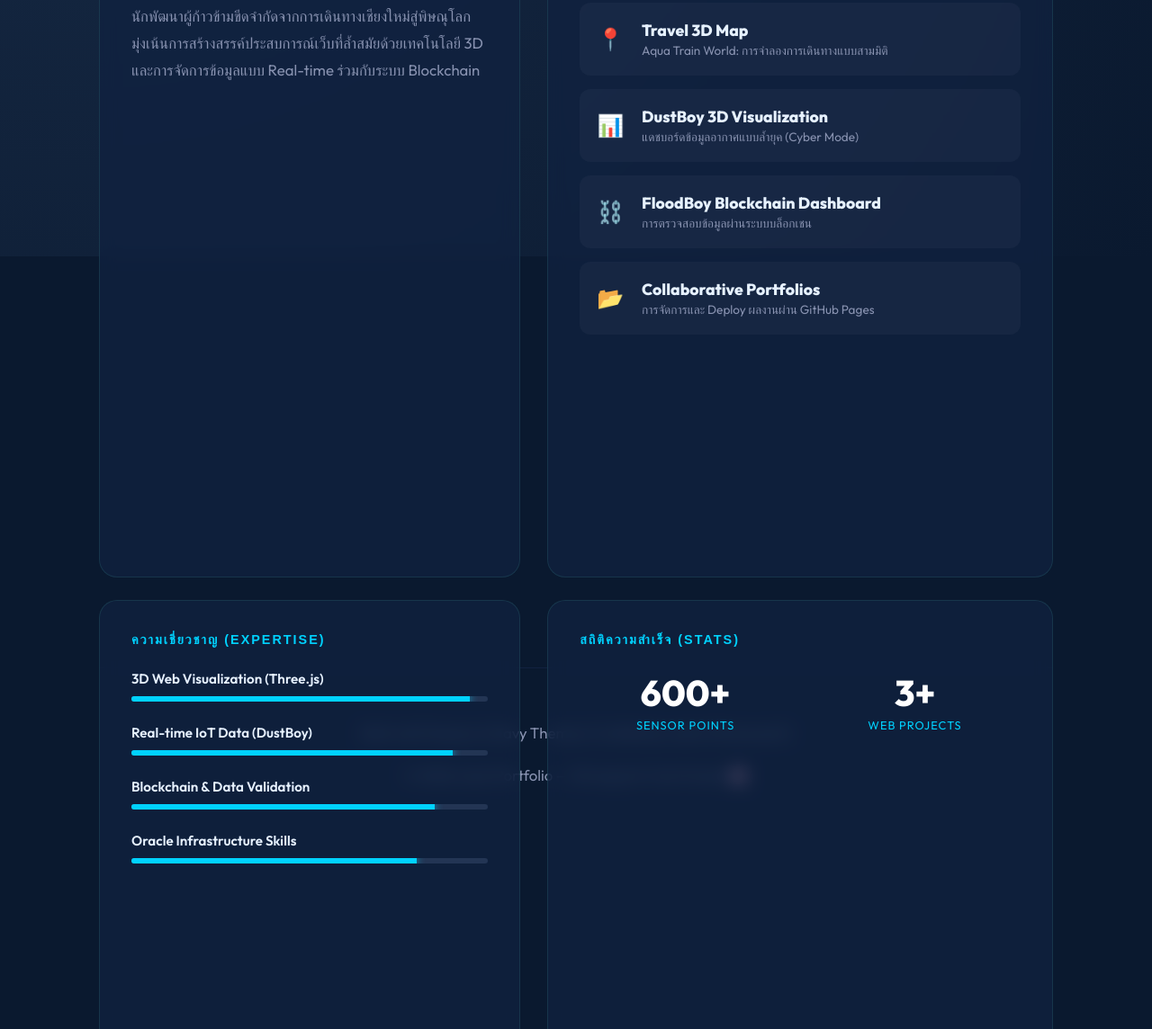
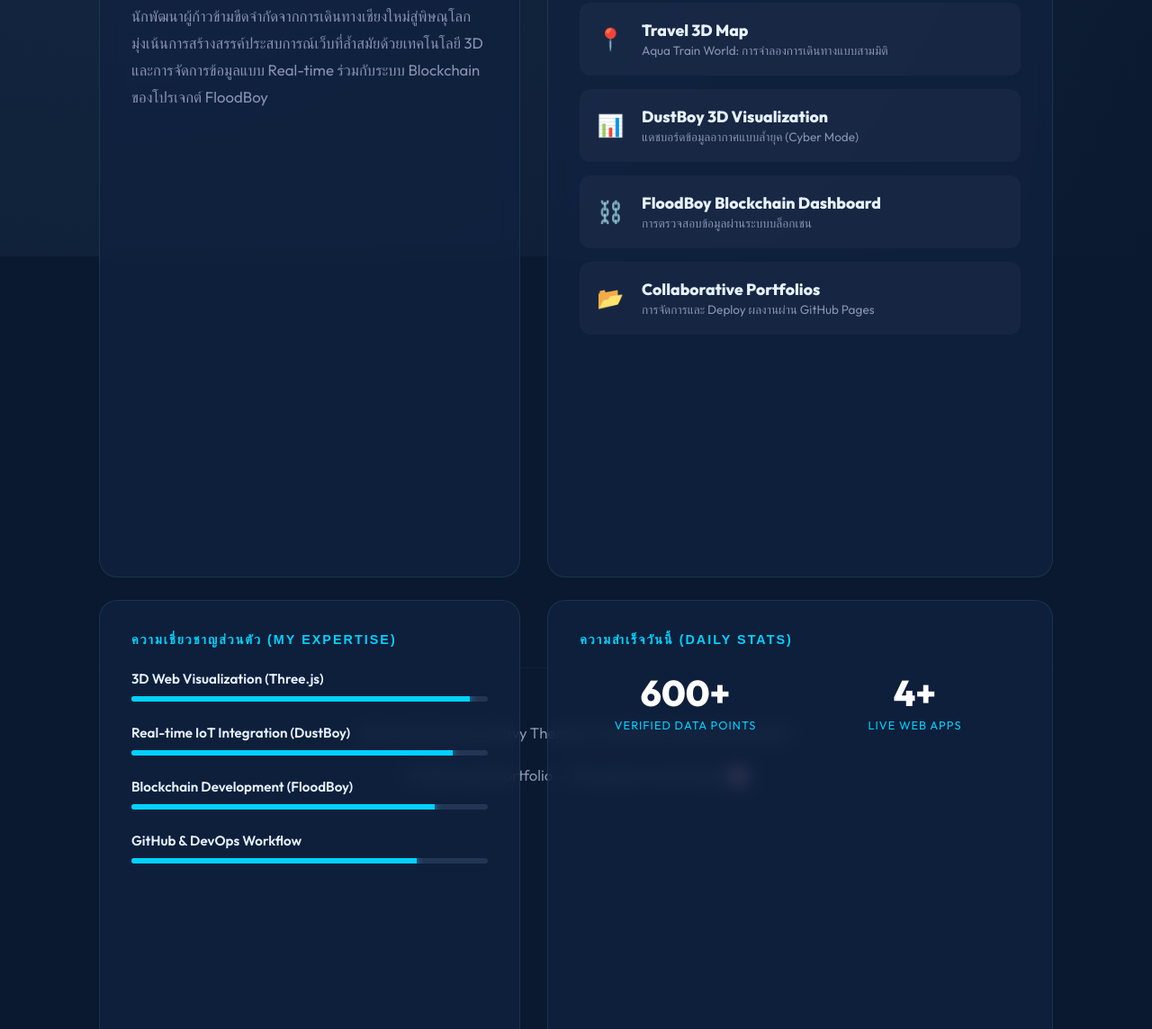
Before and after one commit to waritsarachompoo187-ai/peerada-cv-portfolio, a plain HTML site: page index.html in a window 1280 px wide. Shown: the part 515-1659 px from the top of the page at 90% size. Drawn offline with Linux system fonts and the light colour scheme; a web font is replaced by a local one.

Commit message:
feat: Connect Janis (Chomwarit) real identity and projects - absolute cleanup

```diff
--- a/index.html
+++ b/index.html
@@ -34,28 +34,28 @@
                     <h2>ตัวตนและการทำงาน (PROFILE)</h2>
                     <p>นักพัฒนาผู้ก้าวข้ามขีดจำกัดจากการเดินทางเชียงใหม่สู่พิษณุโลก
                         มุ่งเน้นการสร้างสรรค์ประสบการณ์เว็บที่ล้ำสมัยด้วยเทคโนโลยี 3D และการจัดการข้อมูลแบบ Real-time
-                        ร่วมกับระบบ Blockchain</p>
+                        ร่วมกับระบบ Blockchain ของโปรเจกต์ FloodBoy</p>
                 </div>
 
                 <div class="card glass">
-                    <h2>ความเชี่ยวชาญ (EXPERTISE)</h2>
+                    <h2>ความเชี่ยวชาญส่วนตัว (MY EXPERTISE)</h2>
                     <ul class="skill-list">
                         <li><span>3D Web Visualization (Three.js)</span>
                             <div class="bar-bg">
                                 <div class="bar" style="width: 95%;"></div>
                             </div>
                         </li>
-                        <li><span>Real-time IoT Data (DustBoy)</span>
+                        <li><span>Real-time IoT Integration (DustBoy)</span>
                             <div class="bar-bg">
                                 <div class="bar" style="width: 90%;"></div>
                             </div>
                         </li>
-                        <li><span>Blockchain & Data Validation</span>
+                        <li><span>Blockchain Development (FloodBoy)</span>
                             <div class="bar-bg">
                                 <div class="bar" style="width: 85%;"></div>
                             </div>
                         </li>
-                        <li><span>Oracle Infrastructure Skills</span>
+                        <li><span>GitHub & DevOps Workflow</span>
                             <div class="bar-bg">
                                 <div class="bar" style="width: 80%;"></div>
                             </div>
@@ -104,15 +104,15 @@
                 </div>
 
                 <div class="card glass">
-                    <h2>สถิติความสำเร็จ (STATS)</h2>
+                    <h2>ความสำเร็จวันนี้ (DAILY STATS)</h2>
                     <div class="stats-grid">
                         <div class="stat-item">
                             <span class="stat-val">600+</span>
-                            <span class="stat-label">Sensor Points</span>
+                            <span class="stat-label">Verified Data Points</span>
                         </div>
                         <div class="stat-item">
-                            <span class="stat-val">3+</span>
-                            <span class="stat-label">Web Projects</span>
+                            <span class="stat-val">4+</span>
+                            <span class="stat-label">Live Web Apps</span>
                         </div>
                     </div>
                 </div>
```
